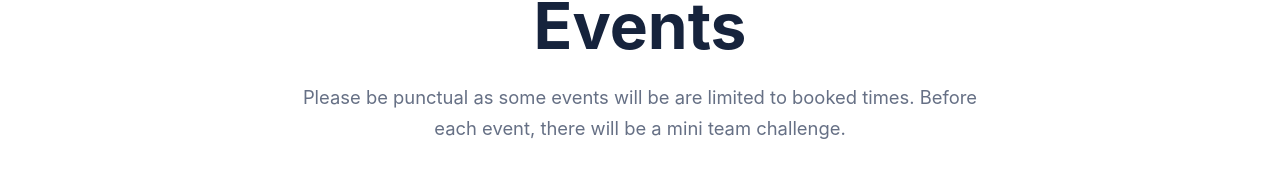
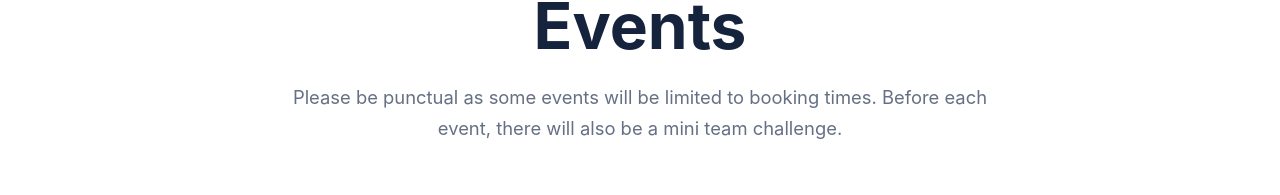
Before and after one commit to Jennipham/jenn-lympics, a React (Vite) app in the folder jenn-lympics-website/: page /agenda in a window 1280 px wide. Shown: the part 292-487 px from the top of the page. Built offline with nearby package versions, Linux system fonts and the light colour scheme.

Commit message:
fixing agenda typos

```diff
--- a/jenn-lympics-website/src/components/Agenda/AgendaTimeline.tsx
+++ b/jenn-lympics-website/src/components/Agenda/AgendaTimeline.tsx
@@ -18,7 +18,7 @@ export default function AgendaTimeline() {
             </h1>
 
             <p className="agenda-subtitle">
-                 Please be punctual as some events will be are limited to booked times. Before each event, there will be a mini team challenge.
+                 Please be punctual as some events will be limited to booking times. Before each event, there will also be a mini team challenge.
             </p>
             <div className="timeline">
 
```
